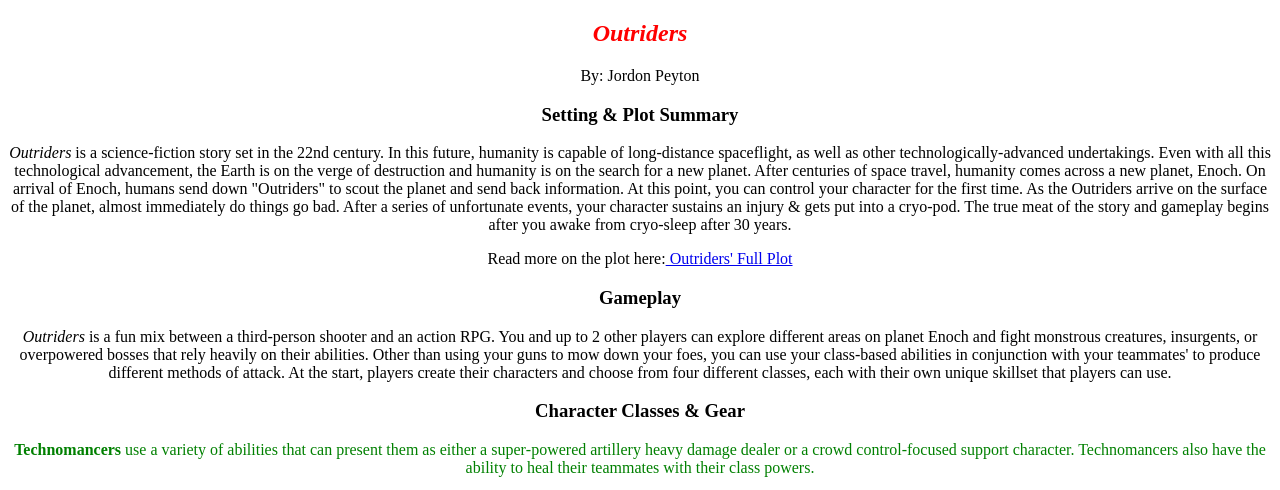
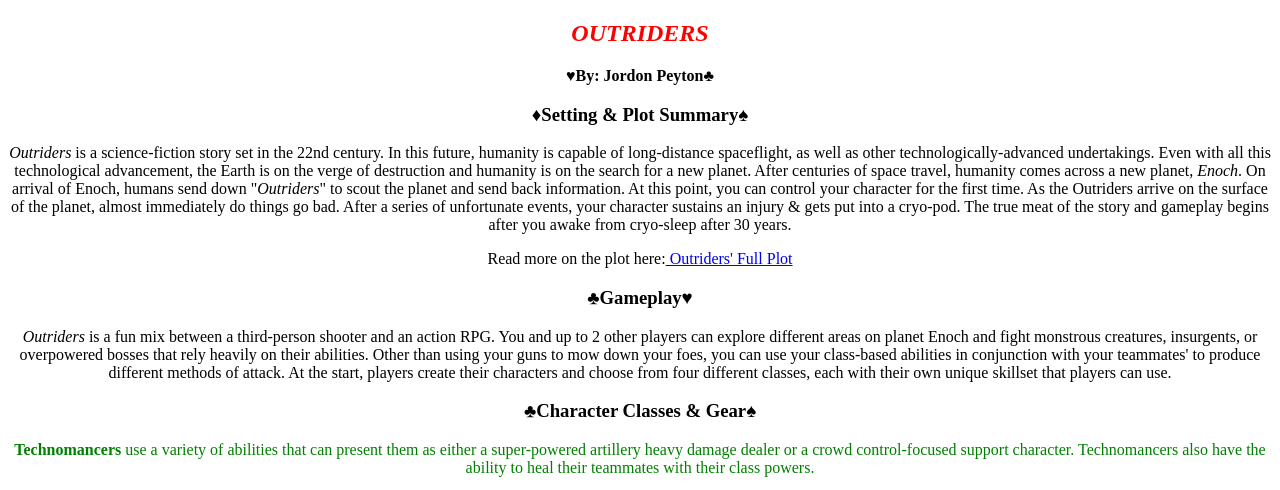
Before and after one commit to STLCC-CodeCamp-Aug-22/js-assignment-4-html-me-something-jojopeyton, a website: page index.html in a window 1280 px wide. Shown: the top 490 px of the page. Drawn offline with Linux system fonts and the light colour scheme; grey boxes are pictures that could not be loaded.

Commit message:
Edited work on HTML page

```diff
--- a/index.html
+++ b/index.html
@@ -7,43 +7,43 @@
       <main>
          <article>
             <div class="center"c>
-         <h1 id="mainHeading" class="Heading"><em>Outriders</em></h1>
-         <header>By: Jordon Peyton</header>
-         <h3>Setting &amp; Plot Summary</h3>
+         <h1 id="mainHeading" class="Heading"><em><strong>OUTRIDERS</strong></em></h1>
+         <header><strong>&hearts;By: Jordon Peyton&clubs;</strong></header>
+         <h3>&diams;Setting &amp; Plot Summary&spades;</h3>
       </div>
-         <p class="p"><em>Outriders</em> is a science&#8209;fiction story set in the 22nd century. In this future, humanity is capable of long&#8209;distance spaceflight, as well as other technologically&#8209;advanced undertakings.
-            Even with all this technological advancement, the Earth is on the verge of destruction and humanity is on the search for a new planet. After centuries of space travel, humanity comes across a new planet, Enoch.
-         On arrival of Enoch, humans send down &#34;Outriders&#34; to scout the planet and send back information. At this point, you can control your character for the first time.
-         As the Outriders arrive on the surface of the planet, almost immediately do things go bad. After a series of unfortunate events, your character sustains an injury &amp; gets put into a cryo&#8209;pod.
-         The true meat of the story and gameplay begins after you awake from cryo&#8209;sleep after 30 years. </p>
-           <p>Read more on the plot here:<a href="https://en.wikipedia.org/wiki/Outriders_(video_game)#:~:text=The%20Outrider%20is%20awakened%20from,of%20a%20single%20mountain%20valley."> Outriders&#39; Full Plot</a></p>
+         <p><em>Outriders</em> is a science-fiction story set in the 22nd century. In this future, humanity is capable of long-distance spaceflight, as well as other technologically-advanced undertakings.
+            Even with all this technological advancement, the Earth is on the verge of destruction and humanity is on the search for a new planet. After centuries of space travel, humanity comes across a new planet, <em>Enoch</em>.
+         On arrival of Enoch, humans send down &quot;<em>Outriders</em>&quot; to scout the planet and send back information. At this point, you can control your character for the first time.
+         As the Outriders arrive on the surface of the planet, almost immediately do things go bad. After a series of unfortunate events, your character sustains an injury &amp; gets put into a cryo-pod.
+         The true meat of the story and gameplay begins after you awake from cryo-sleep after 30 years. </p>
+           <p>Read more on the plot here:<a href="https://en.wikipedia.org/wiki/Outriders_(video_game)#:~:text=The%20Outrider%20is%20awakened%20from,of%20a%20single%20mountain%20valley."> Outriders&apos; Full Plot</a></p>
          </article>
          <article>
             <div class="center">
-            <h3>Gameplay</h3>
+            <h3>&clubs;Gameplay&hearts;</h3>
          </div>
-            <p><em>Outriders</em> is a fun mix between a third&#8209;person shooter and an action RPG. You and up to 2 other players can explore different areas on planet Enoch and fight monstrous creatures, insurgents, or overpowered bosses that rely heavily on their abilities.
-               Other than using your guns to mow down your foes, you can use your class&#8209;based abilities in conjunction with your teammates' to produce different methods of attack.
+            <p><em>Outriders</em> is a fun mix between a third-person shooter and an action RPG. You and up to 2 other players can explore different areas on planet Enoch and fight monstrous creatures, insurgents, or overpowered bosses that rely heavily on their abilities.
+               Other than using your guns to mow down your foes, you can use your class-based abilities in conjunction with your teammates' to produce different methods of attack.
                At the start, players create their characters and choose from four different classes, each with their own unique skillset that players can use. </p>
             </article>
             <article>
                <div class="center">
-               <h3>Character Classes & Gear</h3>
+               <h3>&clubs;Character Classes & Gear&spades;</h3>
             </div>
-               <p id="testP" class="funParagraph"><strong>Technomancers</strong> use a variety of abilities that can present them as either a super&#8209;powered artillery heavy damage dealer or a crowd control&#8209;focused support character.
+               <p id="testP" class="funParagraph"><strong>Technomancers</strong> use a variety of abilities that can present them as either a super-powered artillery heavy damage dealer or a crowd control-focused support character.
                    Technomancers also have the ability to heal their teammates with their class powers.</p>
                    <img src="https://staticg.sportskeeda.com/editor/2021/04/f6e90-16175254233382-800.jpg?w=720"
                    width="400"
                    height="300"/>
-                   <p id="orange" class="colorChange"><strong>Pyromancers</strong> are a medium&#8209;range character that do damage via fire&#8209;based abilites. They can shoot a beam that does high damage, emit firewalls across the battlefield, and also set up Thermal Bombs. Pyros can recover their health whenever enemies are marked and killed by their abilites.</p>
+                   <p id="orange" class="colorChange"><strong>Pyromancers</strong> are a medium-range character that do damage via fire-based abilites. They can shoot a beam that does high damage, emit firewalls across the battlefield, and also set up Thermal Bombs. Pyros can recover their health whenever enemies are marked and killed by their abilites.</p>
                    <img src="https://tvovermind.com/wp-content/uploads/2021/04/pyromancer-outriders-750x422.jpg"
                    width="400"
                    height="300"/>
-                   <p id="brown" class="colorChange2"><strong>Devastators</strong> are tank&#8209;like characters that rely on gravity and Earth&#8209;based powers. They excel in close-quarter combat as they can use ground pounds like the Hulk and even encase themselves in armor made of rock. </p>
+                   <p id="brown" class="colorChange2"><strong>Devastators</strong> are tank-like characters that rely on gravity and Earth-based powers. They excel in close-quarter combat as they can use ground pounds like the Hulk and even encase themselves in armor made of rock. </p>
                    <img src="https://www.thesixthaxis.com/wp-content/uploads/2021/04/outriders-devastator-500.jpg"
                    width="400"
                    height="300"/>
-                   <p id="blue" class="colorChange3">And last but certainly not least, the <strong>Trickster</strong>. Tricksters are a hit-and-run, close&#8209;quarter combat character. They can utilize a variety of moves like a slashing maneuver that can heavily damage multiple enemies, as well slow down time, and even teleport right behind a single enemy to get close for a melee attack.</p>
+                   <p id="blue" class="colorChange3">And last but certainly not least, the <strong>Trickster</strong>. Tricksters are a hit-and-run, close-quarter combat character. They can utilize a variety of moves like a slashing maneuver that can heavily damage multiple enemies, as well slow down time, and even teleport right behind a single enemy to get close for a melee attack.</p>
                    <img src="https://www.gamespot.com/a/uploads/scale_landscape/1587/15875866/3803238-trick.jpg"
                    width="400"
                    height="300"/>
@@ -52,17 +52,17 @@
                   </article>
                   <article>
                      <div class="center">
-                     <h3>Review</h3>
+                     <h3>&diams;Review&hearts;</h3>
                   </div>
                      <p>I'm currently on my second custom character and played over 50+ hours on this game. The story overall is pretty mediocre and at times can get kind of boring. The story also leaves multiple plot holes and questions that aren't answered throughout the game. The storyline just ends up leaving players' puzzled.
-                        The gameplay on the other hand is action&#8209;packed and full of different ways to approach a battle. The endgame quests and crazy bosses is enough to keep a lot of player's coming back. In conclusion, I recommend Outriders to anybody that likes a third-person shooter with a Destiny feel.</p>
+                        The gameplay on the other hand is action-packed and full of different ways to approach a battle. The endgame quests and crazy bosses is enough to keep a lot of player's coming back. In conclusion, I recommend Outriders to anybody that likes a third-person shooter with a Destiny feel.</p>
                         <img src="https://cdn.akamai.steamstatic.com/steam/apps/680420/ss_9a6aa87efda1b9507a38d268aec5bc3dc0dd39d0.1920x1080.jpg?t=1657806851"
                         width="500"
                         height="350"/>
                      </article>
       </main>
       <footer>
-         <p> &#169;2022 Jordon Peyton</p>
+         <p> &copy;&spades;2022 Jordon Peyton&diams;</p>
       </footer>
    </body>
 </html>
```
